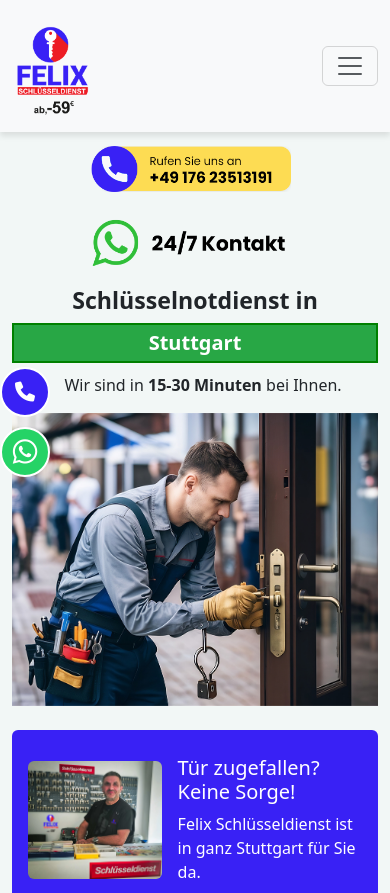
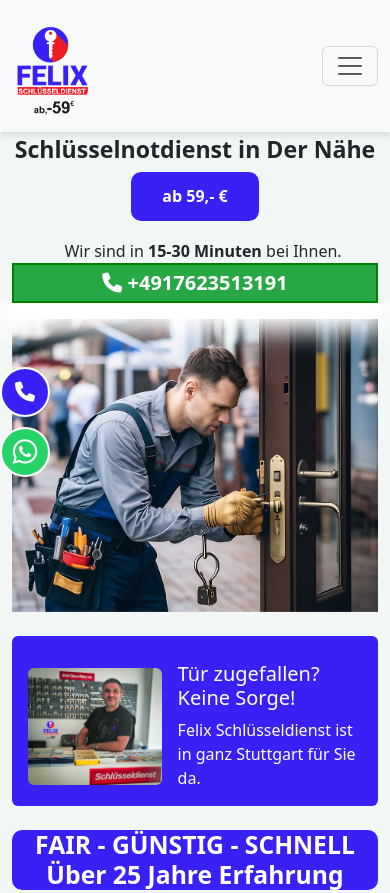
Before and after one commit to ogulcanodemis/felixhtml, a plain HTML site: page index.html in a window 390 px wide. Shown: the top 893 px of the page. Drawn offline with nearby package versions, Linux system fonts and the light colour scheme; files whose address does not match are found by name.

Commit message:
revizeler yapıldı

```diff
--- a/index.html
+++ b/index.html
@@ -88,24 +88,20 @@
         <div class="container mt-1">
             <div class="row align-items-center">
                 <div class="col-lg-6 top-title-mobile">
-                    <!-- Telefon ve 24/7 Kontakt Alanı -->
-                    <div class="d-flex flex-row flex-wrap align-items-center justify-content-center mb-3">
-                        <img src="images/phone-number.png" alt="call" class="img-fluid me-2 phone-number-header">
-                        <a href="tel:+4917623513191" class="text-decoration-none d-flex align-items-center">
-                            <img src="images/whatsapp-contact.png" alt="whatsapp" class="img-fluid me-2 whatsapp-logo-header">
-                        </a>
+                    <h3 class="fw-bold text-center">Schlüsselnotdienst in  Der Nähe</h3>
+                    <h4 class="fw-bold text-center" >ab 59,- € </h4>
+                    <span class="ms-3 text-center">Wir sind in <strong>15-30 Minuten</strong> bei Ihnen.</span>
+                    <div class="badge bg-success text-white fs-5 py-2 px-3 w-100 border-felix">
+                        <i class="fas fa-phone"></i> +4917623513191
                     </div>
-                    <h3 class="fw-bold text-center">Schlüsselnotdienst in</h3>
-                    <div class="badge bg-success text-white fs-5 py-2 px-3 w-100 border-felix">
-                        Stuttgart
-                    </div>
-                    <span class="ms-3 text-center">Wir sind in <strong>15-30 Minuten</strong> bei Ihnen.</span>
                 </div>
                 <div class="col-lg-6 top-title-section text-center">
-                    <h1>Schlüsseldienst <br><h1 class="fw-bold">Felix</h1>
+                    <h1>Schlüsseldienst <br>
+                    <div class="badge bg-success text-white fs-5 py-2 px-3">in der Nähe </div>
+                    <h1 class="fw-bold">Felix</h1>
                     <h2>Mit 25 Jahre Erfahrung </h2>
+                    <div class="badge bg-success text-white fs-5 py-2 px-3"><a href="tel:+4917623513191" class="text-white text-decoration-none"><i class="fas fa-phone"></i> +4917623513191 </a> </div>
                     <p>Immer zur Stelle, wenn Sie uns brauchen</p>
-                    <div class="badge bg-success text-white fs-5 py-2 px-3">Stuttgart </div>
                     <div class="mt-5 d-flex align-items-center info-card-logos">
                         <img src="images/phone-number.png" alt="Locksmith Image" class="img-fluid rounded px-3" style="width: 50%;">
                         <img src="images/59euro.png" alt="Locksmith Image" class="img-fluid rounded px-3" style="width: 20%;">
@@ -245,8 +241,6 @@
                         Professioneller Schlüsseldienst in Stuttgart!
                         <br>
                         Wollen Sie, dass Ihre Tür ohne Schäden geöffnet wird? Mit 25 Jahre Erfahrung öffnen wir Ihre Türen in Stuttgart sicher.
-
-
                     </p>
                 </div>
             </div>
--- a/style.css
+++ b/style.css
@@ -574,7 +574,14 @@ ul.list-unstyled li {
     padding: 0px !important;
 }
 
-
+.top-title-mobile h4 {
+    background-color: #3921f5;
+    width: 35%;
+    color: white;
+    border-radius: 10px;
+    font-size: 1rem;
+    padding: 15px
+}
 /* Mobil Cihazlar için Ayarlar */
 @media (max-width: 768px) {
     .social-icon {
@@ -658,6 +665,15 @@ ul.list-unstyled li {
     .top-title-mobile img {
         width: 200px; /* Resim boyutunu küçült */
     }
+    .top-title-mobile {
+    justify-content: center;
+    align-items: center;
+    flex-direction: column;
+    display: flex;
+    box-shadow: -1px 29px 25px 0px rgb(255 255 255);
+    z-index: 99;
+    border-radius: 5px;
+    }
 
     .fa-search {
         display: none;
```
